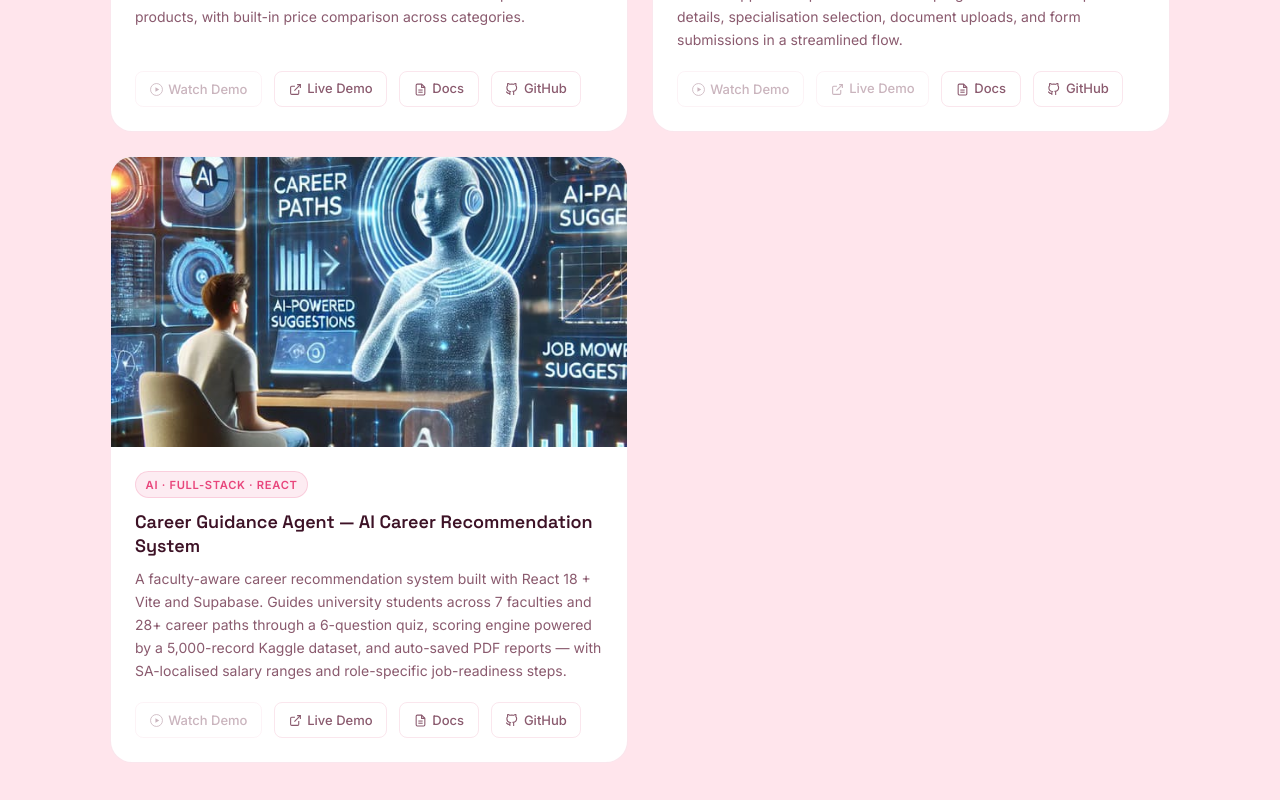
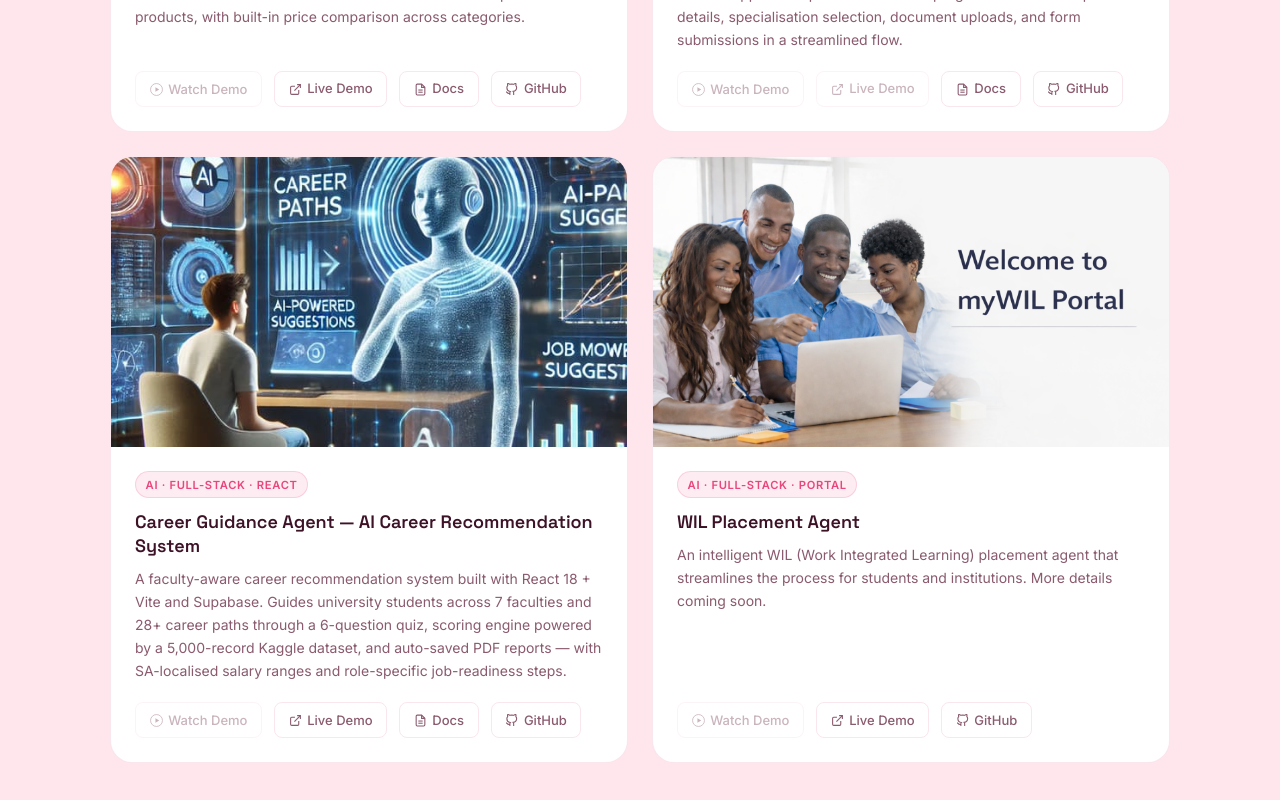
Before and after one commit to Nolitha5/FlorahSibiya, a React (Vite) app: page / in a window 1280 px wide. Shown: the part 7910-8710 px from the top of the page. Built offline with nearby package versions, Linux system fonts and the light colour scheme.

Commit message:
feat: add WIL Placement Agent project with image and live demo link

```diff
--- a/src/data/projects.js
+++ b/src/data/projects.js
@@ -147,4 +147,20 @@ export const projects = [
       { label: 'GitHub', href: 'https://github.com/Nolitha5/CareerGuidanceAgentt', type: 'github' },
     ],
   },
+  {
+    id: 'wil-placement-agent',
+    title: 'WIL Placement Agent',
+    tag: 'AI · Full-Stack · Portal',
+    description:
+      'An intelligent WIL (Work Integrated Learning) placement agent that streamlines the process for students and institutions. More details coming soon.',
+    image: '/assets/wil.png',
+    video: null,
+    docs: null,
+    liveDemo: 'https://wil-placement-agent.vercel.app/',
+    colab: null,
+    featured: false,
+    links: [
+      { label: 'GitHub', href: 'https://github.com/Nolitha5', type: 'github' },
+    ],
+  },
 ]
```
Also changed, not shown: public/assets/wil.png (added).
